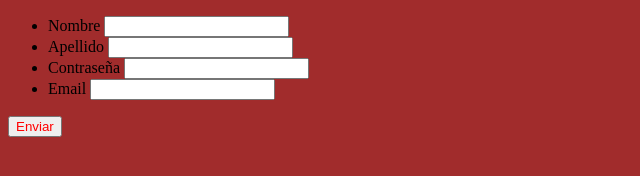
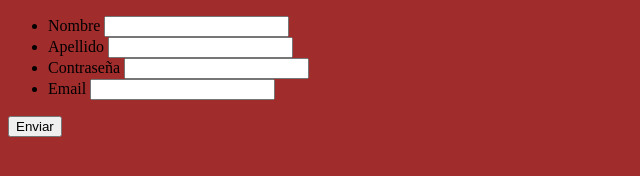
Before and after one commit to CristianMarchant/TrabajosBootcamp, a plain HTML site: page formulario.html in a window 1280 px wide. Shown: the full height of the page, 0-640 px from the left. Drawn offline with Linux system fonts and the light colour scheme.

Commit message:
actualización readme

```diff
--- a/styles2.css
+++ b/styles2.css
@@ -1,6 +1,3 @@
 body{
     background-color: rgb(161, 44, 44);
 }
-button{
-    color: red;
-}
```
Also changed, not shown: 1 other file.
